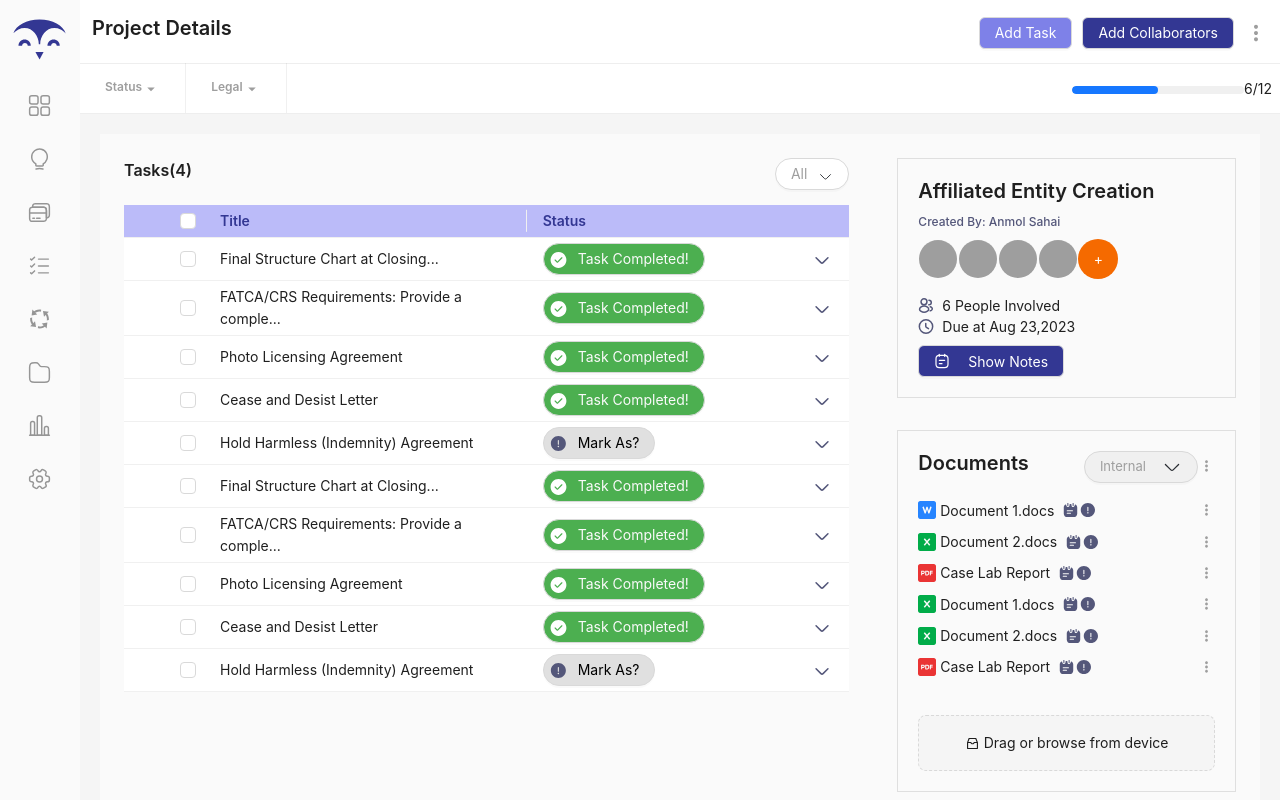
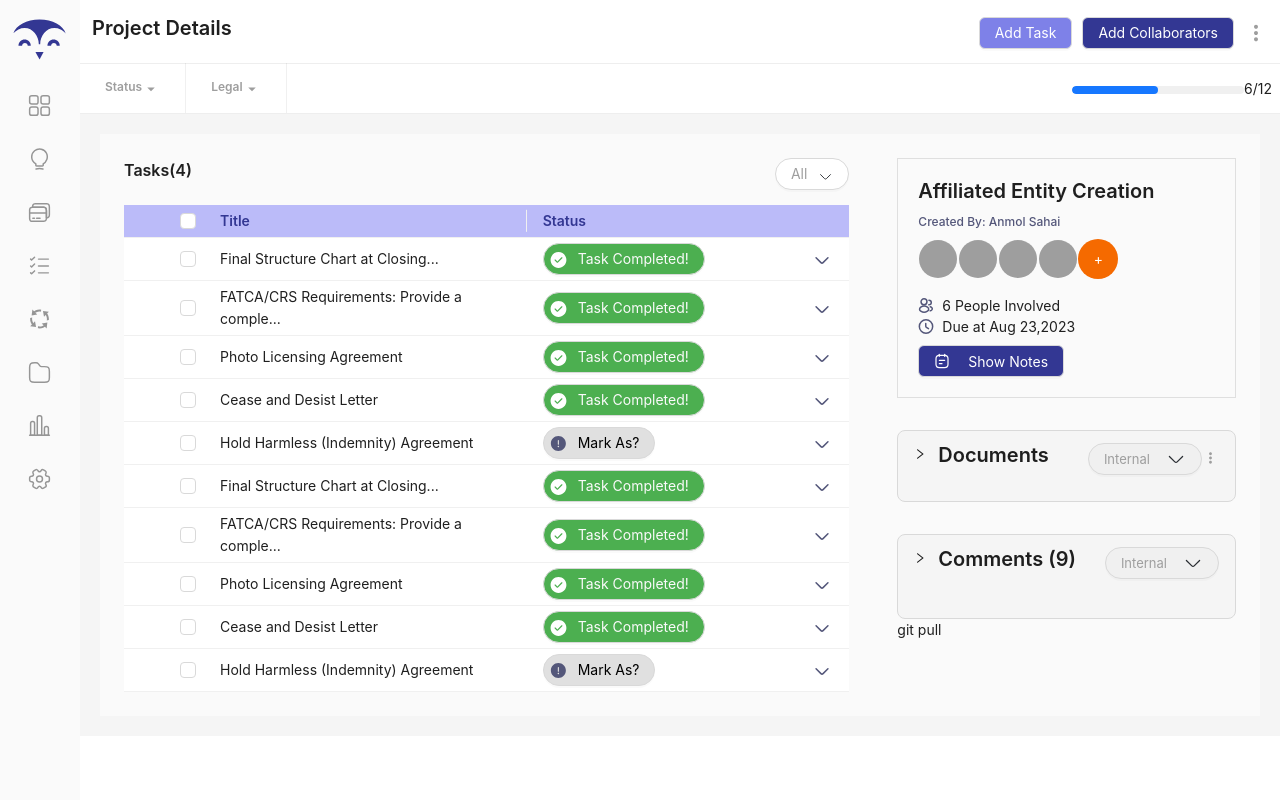
Before and after one commit to Maaz42/Composure-LFMS, a Next.js app: page /projectDetail in a window 1280 px wide. Shown: the top 800 px of the page. Built offline with nearby package versions, Linux system fonts and the light colour scheme; grey boxes are pictures that could not be loaded.

Commit message:
collapse on docs and commnets

```diff
--- a/components/Screens/ProjectDetail/index.tsx
+++ b/components/Screens/ProjectDetail/index.tsx
@@ -449,6 +449,8 @@ export default function ProjectDetail() {
         }
 
     ];
+
+
 
     const expandedRowRender = (rowData: any) => {
         return (
@@ -947,7 +949,30 @@ export default function ProjectDetail() {
                         </Row>
                         <Row className='mb-8'>
                             <Col xs={24} md={24} lg={24} xl={24}>
-                                <Flex className={styles.cardStyle340px} vertical>
+
+                                {/* <Row className="flex mb-3" justify={'space-between'}>
+                                        <Title className={styles.cardTitleStyle2} >Documents</Title>
+                                        <Flex>
+                                            <a
+                                                onClick={(e) => {
+                                                    e.preventDefault();
+                                                    setItems(docDropDown);
+                                                }}
+                                            >
+                                                <Dropdown menu={{ items }} placement='bottom' trigger={['click']} arrow={{ pointAtCenter: true }}>
+                                                    <Button className={styles.internalButton} >Internal <Image className='ml-2' src={ARROWDOWN} alt='...' height={20} width={20} /></Button>
+
+                                                </Dropdown>
+
+                                            </a>
+                                            <Image className='mb-1' src={MORE} height={18} alt='' />
+
+                                        </Flex>
+                                    </Row> */}
+                                <Collapse items={[
+                                    {
+                                        key: 1,
+                                        label: (
                                             <Row className="flex mb-3" justify={'space-between'}>
                                                 <Title className={styles.cardTitleStyle2} >Documents</Title>
                                                 <Flex>
@@ -967,7 +992,10 @@ export default function ProjectDetail() {
 
                                                 </Flex>
                                             </Row>
-                                    <div style={{ marginBottom: "30px", overflow: "auto" }}>
+
+                                        ),
+
+                                        children: <><div style={{ marginBottom: "30px", overflow: "auto" }}>
                                             {documentsData.map((data) => {
                                                 return (
                                                     <Row key={data.key} className='mb-2' style={{ alignItems: 'baseline', justifyContent: 'space-between' }}>
@@ -1022,17 +1050,78 @@ export default function ProjectDetail() {
                                                         </Row>
                                                     </Dragger>
                                                 </Flex>
+                                            </Row></>
+                                    }
+                                ]} />
+                                {/* <div style={{ marginBottom: "30px", overflow: "auto" }}>
+                                        {documentsData.map((data) => {
+                                            return (
+                                                <Row key={data.key} className='mb-2' style={{ alignItems: 'baseline', justifyContent: 'space-between' }}>
+                                                    <div className="flex align-center ">
+                                                        <Image src={data.src} height={18} alt="" /> &nbsp;
+                                                        <div
+                                                            className={styles.folderTitle}> {data?.label}
+                                                        </div>
+                                                        <div
+                                                            className={styles.folderTitle}>
+                                                            <a
+                                                                onClick={(e) => {
+                                                                    e.preventDefault();
+                                                                    setItems(docNoteDropDown);
+                                                                }}
+                                                            >
+                                                                <Dropdown menu={{ items }} placement='bottom' trigger={['click']} arrow={{ pointAtCenter: true }}>
+                                                                    <Image className='ml-2' src={NOTE_DOCS} height={18} alt='' />
+                                                                </Dropdown>
+                                                            </a>
+
+                                                        </div>
+                                                        <Tooltip title={data?.details} placement="top">
+                                                            <Image src={INFO} height={18} alt="" />
+                                                        </Tooltip>
+
+
+
+                                                    </div>
+                                                    <a
+                                                        onClick={(e) => {
+                                                            e.preventDefault();
+                                                            setItems(singleDocDropDown);
+                                                        }}
+                                                    >
+                                                        <Dropdown menu={{ items }} placement='bottom' trigger={['click']} arrow={{ pointAtCenter: true }}
+                                                        >
+                                                            <Image className='mt-1' src={MORE} height={18} alt='' />
+                                                        </Dropdown>
+                                                    </a>
                                                 </Row>
+                                            )
+                                        })}
+
+
+                                    </div>
+                                    <Row >
+                                        <Flex style={{ width: "100%", justifyContent: "center" }}>
+                                            <Dragger  {...props} className='w-full'>
+                                                <Row style={{ justifyContent: 'center' }}>
+                                                    <InboxOutlined style={{ fontSize: '15px' }} /> &nbsp;Drag or browse from device
+                                                </Row>
+                                            </Dragger>
                                         </Flex>
+                                    </Row> */}
+
                             </Col>
                         </Row>
                         <Row>
-                            <Flex className={styles.cardStyle340px} vertical>
-                                <Row className="flex mb-6" justify={'space-between'}>
+                            <Col xs={24} md={24} lg={24} xl={24}>
+                                <Collapse items={[
+                                    {
+                                        key: "1",
+                                        label: <Row className="flex mb-6" justify={'space-between'}>
                                             <Title className={styles.cardTitleStyle2} >Comments (9)</Title>
                                             <Button className={styles.internalButton} >Internal <Image className='ml-2' src={ARROWDOWN} alt='...' height={20} width={20} /></Button>
-                                </Row>
-                                <Row className='mb-2' style={{ alignItems: 'baseline', justifyContent: 'space-between' }}>
+                                        </Row>,
+                                        children: <><Row className='mb-2' style={{ alignItems: 'baseline', justifyContent: 'space-between' }}>
                                             <Flex style={{ width: '90%' }}>
                                                 <Flex>
                                                     <Avatar icon={<UserOutlined />} />
@@ -1184,7 +1273,6 @@ export default function ProjectDetail() {
                                                     </Dropdown>
                                                 </a>
                                             </Row>
-                            </Flex>
                                             <Row className={styles.commentBox}>
                                                 <Flex style={{
                                                     width: '90%',
@@ -1198,6 +1286,26 @@ export default function ProjectDetail() {
                                                     <Image src={SEND} height={18} alt='' style={{ marginRight: '5px' }} />
                                                 </Flex>
                                             </Row>
+                                        </>
+                                    }
+                                ]} />
+
+
+
+                                {/* <Row className={styles.commentBox}>
+                                <Flex style={{
+                                    width: '90%',
+                                    justifyContent: 'center',
+                                    background: 'white',
+                                    height: '38px',
+                                    margin: 'auto',
+                                    borderRadius: '5px'
+                                }}>
+                                    <input placeholder='Comment Now' style={{ border: 'none', width: "90%" }} />
+                                    <Image src={SEND} height={18} alt='' style={{ marginRight: '5px' }} />
+                                </Flex>
+                            </Row> */}
+                                git pull</Col>
                         </Row>
                     </Col>
                     {/*
```
Lines whose indentation alone changed are shown as unchanged.
